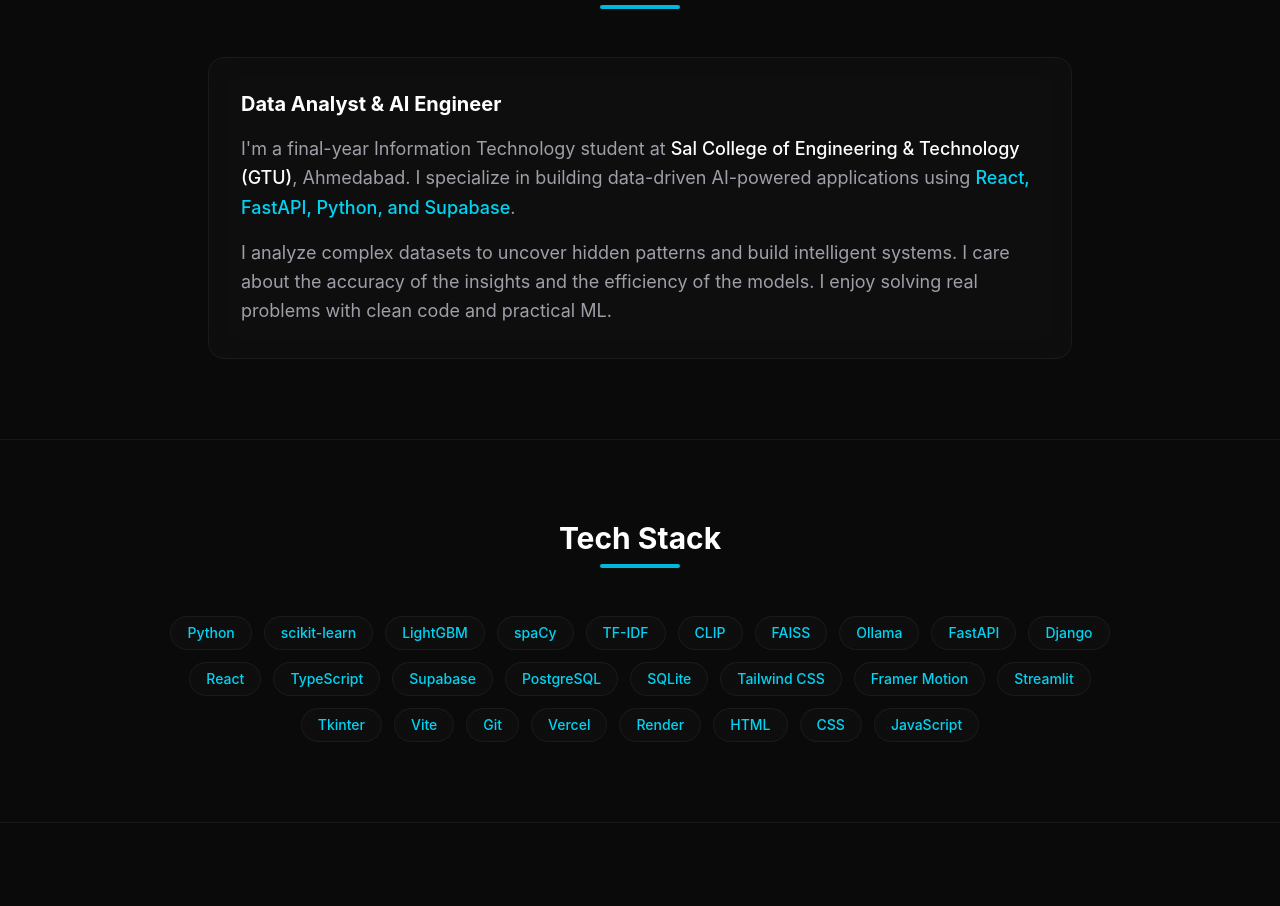
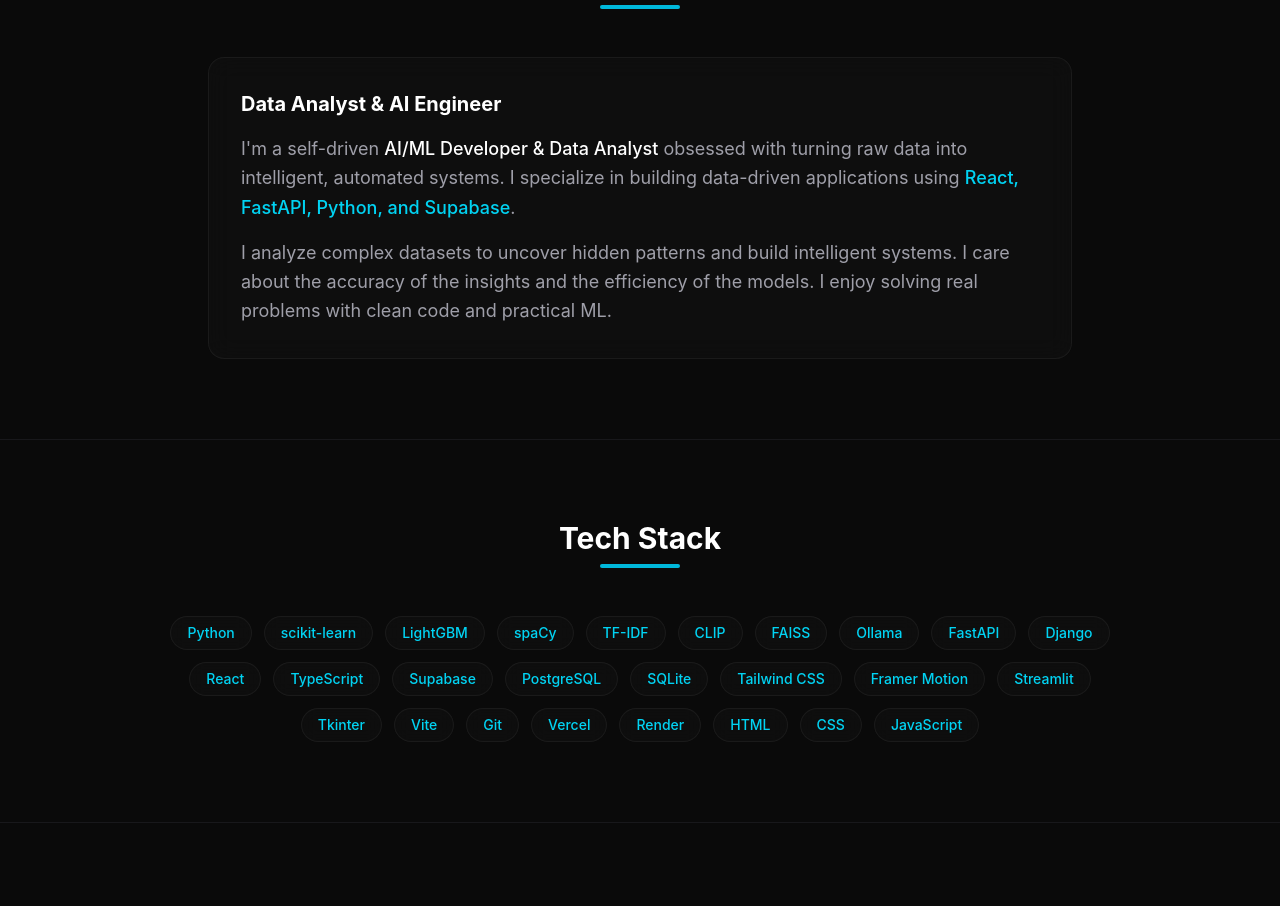
Before and after one commit to BLACKDEVIL4114/Portfolio-Website-, a React (Vite) app: page / in a window 1280 px wide. Shown: the part 920-1826 px from the top of the page. Built offline with nearby package versions, Linux system fonts and the light colour scheme.

Commit message:
Replace student text with professional description in About section

```diff
--- a/src/components/About.jsx
+++ b/src/components/About.jsx
@@ -25,7 +25,7 @@
         >
           <h3 className="text-xl font-bold text-white mb-4 text-center sm:text-left">Data Analyst & AI Engineer</h3>
           <p className="text-zinc-400 text-lg leading-relaxed text-center sm:text-left">
-            I'm a final-year Information Technology student at <span className="text-white font-medium">Sal College of Engineering & Technology (GTU)</span>, Ahmedabad. I specialize in building data-driven AI-powered applications using <span className="text-cyan-400 font-medium">React, FastAPI, Python, and Supabase</span>.
+            I'm a self-driven <span className="text-white font-medium">AI/ML Developer & Data Analyst</span> obsessed with turning raw data into intelligent, automated systems. I specialize in building data-driven applications using <span className="text-cyan-400 font-medium">React, FastAPI, Python, and Supabase</span>.
           </p>
           <p className="text-zinc-400 text-lg leading-relaxed text-center sm:text-left mt-4">
             I analyze complex datasets to uncover hidden patterns and build intelligent systems. I care about the accuracy of the insights and the efficiency of the models. I enjoy solving real problems with clean code and practical ML.
```
